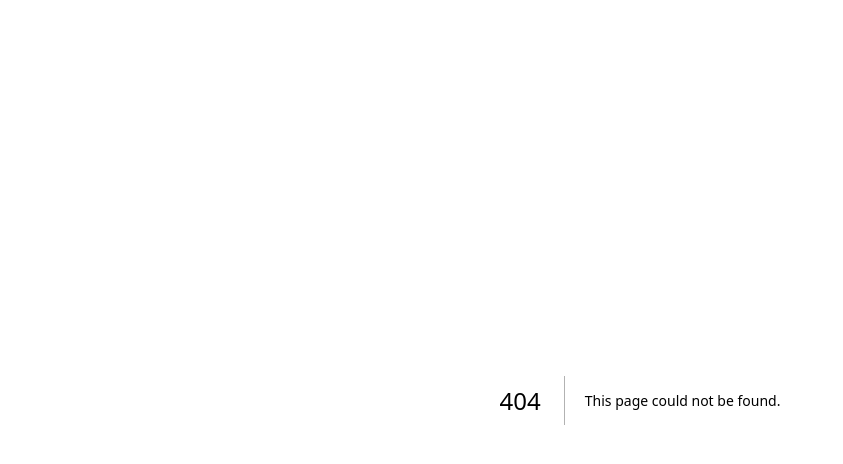
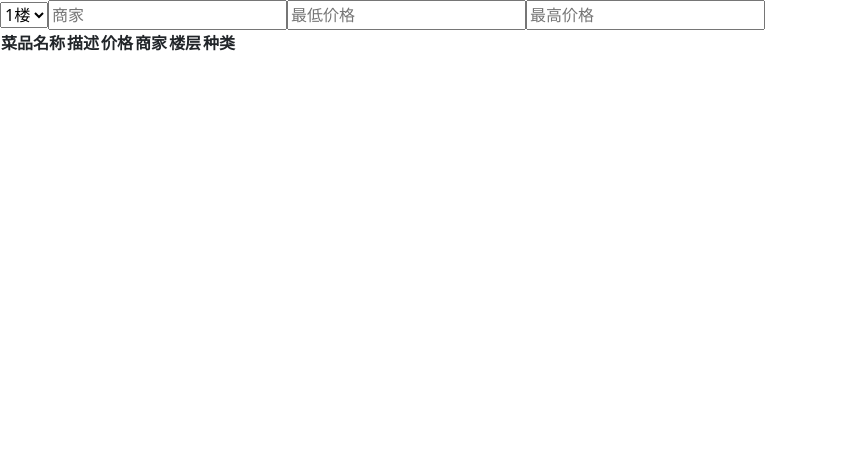
Before and after one commit to UOA-SE-fif/FooWiki, a Next.js app in the folder web/foowiki/: page /dishes in a window 1280 px wide. Before the commit this address had no page. Shown: the top 464 px of the page, without its empty margins (0-843 px from the left). Built offline with nearby package versions, Linux system fonts and the light colour scheme.

Commit message:
菜品页面

```diff
--- /dev/null
+++ b/web/foowiki/pages/dishes.js
@@ -0,0 +1,39 @@
+import {createRef} from "react"
+export default function Dishes() {
+    let floor = createRef()
+
+
+    return (
+        <div>
+            <div>
+                <select name="floor" id="floor" ref={floor}>
+                    <option>1楼</option>
+                    <option>2楼</option>
+                    <option>3楼</option>
+                </select>
+                <input type="text" name="shop" id="shop" placeholder="商家"></input>
+                <input type="text" name="priceLeft" id="priceLeft" placeholder="最低价格"></input>
+                <input type="text" name="priceRight" id="priceRight" placeholder="最高价格"></input>
+            </div>
+
+            <div>
+                <table>
+                    <thead>
+                    <tr>
+                        <th>菜品名称</th>
+                        <th>描述</th>
+                        <th>价格</th>
+                        <th>商家</th>
+                        <th>楼层</th>
+                        <th>种类</th>
+                    </tr>
+                    </thead>
+                    <tbody>
+
+                    </tbody>
+                </table>
+            </div>
+
+        </div>
+    )
+}
```
